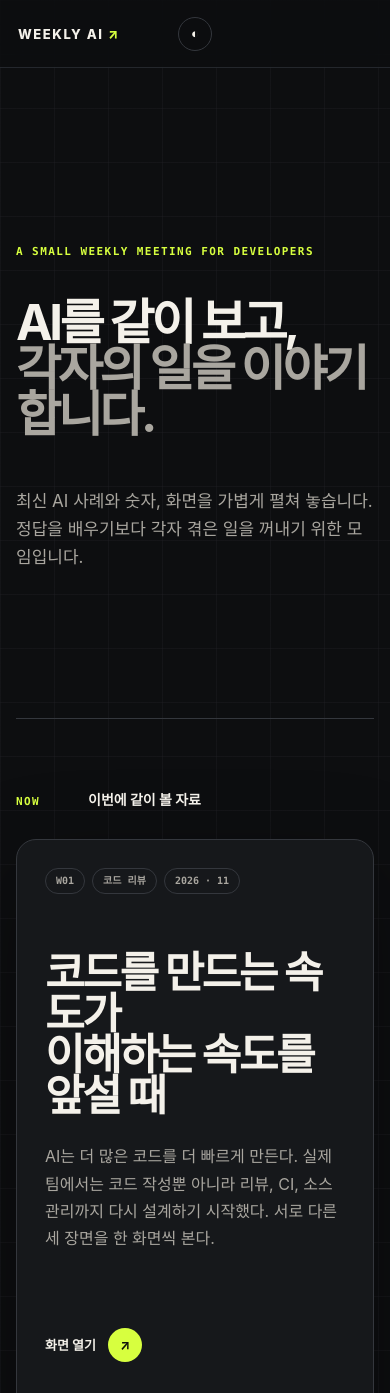
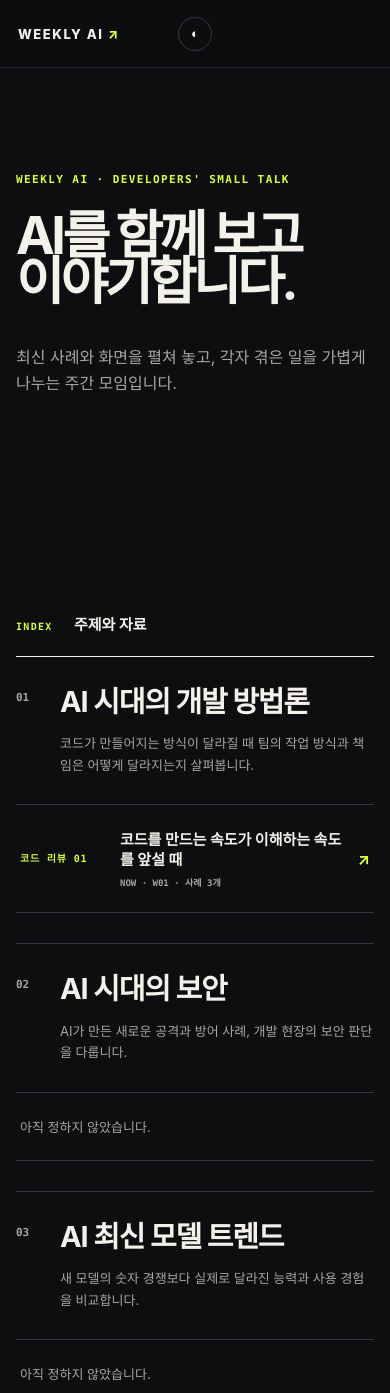
Before and after one commit to JuneHyung-Kim/weekly_ai_trend, a plain HTML site: page docs/index.html in a window 390 px wide. Shown: the top 1393 px of the page. Drawn offline with Linux system fonts and the light colour scheme.

Commit message:
Simplify topic navigation

```diff
--- a/docs/home.js
+++ b/docs/home.js
@@ -1,40 +1,48 @@
 (() => {
   const data = window.MEETING_DATA;
   const app = document.querySelector("#home-app");
-  const current = data.weeks.find((week) => week.id === data.currentWeek) || data.weeks[0];
   const escapeHtml = (value) => String(value).replaceAll("&", "&amp;").replaceAll("<", "&lt;").replaceAll(">", "&gt;").replaceAll('"', "&quot;").replaceAll("'", "&#039;");
 
+  const renderSessions = (topic) => {
+    const sessions = topic.subtopics.flatMap((subtopic) =>
+      subtopic.weeks.map((weekId, index) => ({
+        subtopic,
+        index: index + 1,
+        week: data.weeks.find((item) => item.id === weekId)
+      }))
+    ).filter((item) => item.week);
+
+    if (!sessions.length) return '<p class="directory-empty">아직 정하지 않았습니다.</p>';
+
+    return sessions.map(({ subtopic, index, week }) => `
+      <a class="session-link" href="weeks/${escapeHtml(week.id)}/">
+        <span class="session-name">${escapeHtml(subtopic.title)} ${String(index).padStart(2, "0")}</span>
+        <strong>${escapeHtml(week.title).replace("\n", " ")}</strong>
+        <small>${week.id === data.currentWeek ? "NOW · " : ""}${escapeHtml(week.ordinal)} · 사례 ${week.cases.length}개</small>
+        <b aria-hidden="true">↗</b>
+      </a>`).join("");
+  };
+
   app.innerHTML = `
-    <section class="home-hero archive-shell">
-      <p class="archive-kicker">A SMALL WEEKLY MEETING FOR DEVELOPERS</p>
-      <h1>AI를 같이 보고,<br><span>각자의 일을 이야기합니다.</span></h1>
-      <p class="home-intro">최신 AI 사례와 숫자, 화면을 가볍게 펼쳐 놓습니다. 정답을 배우기보다 각자 겪은 일을 꺼내기 위한 모임입니다.</p>
+    <section class="simple-hero archive-shell">
+      <p class="archive-kicker">WEEKLY AI · DEVELOPERS' SMALL TALK</p>
+      <h1>AI를 함께 보고<br>이야기합니다.</h1>
+      <p>최신 사례와 화면을 펼쳐 놓고, 각자 겪은 일을 가볍게 나누는 주간 모임입니다.</p>
     </section>
-    <section class="current-section archive-shell" aria-labelledby="current-heading">
-      <div class="section-label"><span>NOW</span><p id="current-heading">이번에 같이 볼 자료</p></div>
-      <a class="current-feature" href="weeks/${escapeHtml(current.id)}/">
-        <div class="current-copy">
-          <div class="current-meta"><span>${escapeHtml(current.ordinal)}</span><span>${escapeHtml(current.subtopic)}</span><span>${escapeHtml(current.dateLabel)}</span></div>
-          <h2>${escapeHtml(current.title).replace("\n", "<br>")}</h2>
-          <p>${escapeHtml(current.intro)}</p>
-          <strong class="enter-link">화면 열기 <i>↗</i></strong>
-        </div>
-        <div class="current-preview" aria-hidden="true">
-          <div class="preview-window-bar"><i></i><i></i><i></i><span>CODE REVIEW / W01</span></div>
-          <div class="preview-metric preview-metric-large"><small>MERGED CHANGES / DAY</small><strong>12×<b>+</b></strong></div>
-          <div class="preview-metric-row"><div><small>FIELD</small><strong>+26%</strong></div><div><small>OSS</small><strong>−19%</strong></div></div>
-          <div class="preview-flow"><span>AI</span><i>→</i><span>AI TEAM</span><i>→</i><span>HUMAN</span></div>
-        </div>
-      </a>
-    </section>
-    <section class="topic-section archive-shell" aria-labelledby="topics-heading">
-      <div class="section-label"><span>INDEX</span><p id="topics-heading">대주제와 소주제</p></div>
-      <div class="topic-list">
-        ${data.topics.map((topic) => `<article class="topic-row">
-          <span class="topic-number">${escapeHtml(topic.number)}</span>
-          <div class="topic-main"><h2>${escapeHtml(topic.title)}</h2><p>${escapeHtml(topic.description)}</p></div>
-          <div class="subtopic-list">${topic.subtopics.length ? topic.subtopics.map((subtopic) => `<a href="topics/${escapeHtml(topic.id)}/${escapeHtml(subtopic.id)}/"><span>${escapeHtml(subtopic.title)}</span><small>${subtopic.weeks.length} WEEK</small><b>↗</b></a>`).join("") : '<p class="topic-empty">소주제를 함께 채워갈 예정</p>'}</div>
-        </article>`).join("")}
+    <section class="directory archive-shell" aria-labelledby="directory-heading">
+      <div class="directory-heading">
+        <span>INDEX</span>
+        <h2 id="directory-heading">주제와 자료</h2>
+      </div>
+      <div class="directory-list">
+        ${data.topics.map((topic) => `
+          <article class="directory-topic">
+            <div class="directory-topic-title">
+              <span>${escapeHtml(topic.number)}</span>
+              <div><h3>${escapeHtml(topic.title)}</h3><p>${escapeHtml(topic.description)}</p></div>
+            </div>
+            <div class="session-list">${renderSessions(topic)}</div>
+          </article>`).join("")}
       </div>
     </section>`;
 
--- a/docs/styles.css
+++ b/docs/styles.css
@@ -205,6 +205,29 @@ footer p { margin: 0; }
 .subtopic-list a b { color: var(--lime); }
 .topic-empty { margin: 0; padding: 22px 4px; border-bottom: 1px solid var(--line); color: var(--muted); font-size: 13px; }
 
+/* Simplified one-click directory */
+.archive-page { background-image: none; }
+.simple-hero { min-height: 56svh; padding: clamp(100px, 14vh, 170px) 0 80px; }
+.simple-hero h1 { max-width: 950px; margin: 28px 0 0; font-size: clamp(58px, 8vw, 118px); line-height: .89; letter-spacing: -.07em; }
+.simple-hero > p:last-child { max-width: 620px; margin: 38px 0 0; color: var(--muted); font-size: clamp(16px, 1.5vw, 21px); line-height: 1.65; }
+.directory { padding: 46px 0 150px; }
+.directory-heading { display: grid; grid-template-columns: 90px 1fr; align-items: baseline; padding-bottom: 22px; border-bottom: 1px solid var(--text); }
+.directory-heading span { color: var(--lime); font: 800 10px/1 ui-monospace, SFMono-Regular, Menlo, monospace; letter-spacing: .13em; }
+.directory-heading h2 { margin: 0; font-size: 15px; }
+.directory-topic { display: grid; grid-template-columns: minmax(360px, .9fr) minmax(420px, 1.1fr); gap: clamp(35px, 6vw, 100px); padding: 38px 0; border-bottom: 1px solid var(--line); }
+.directory-topic-title { display: grid; grid-template-columns: 52px 1fr; gap: 18px; }
+.directory-topic-title > span { padding-top: 5px; color: var(--muted); font: 700 11px/1 ui-monospace, SFMono-Regular, Menlo, monospace; }
+.directory-topic-title h3 { margin: 0; font-size: clamp(28px, 3vw, 43px); line-height: 1.05; letter-spacing: -.04em; }
+.directory-topic-title p { max-width: 560px; margin: 16px 0 0; color: var(--muted); font-size: 13px; line-height: 1.65; }
+.session-list { border-top: 1px solid var(--line); }
+.session-link { min-height: 108px; padding: 20px 4px; display: grid; grid-template-columns: 105px 1fr auto; grid-template-rows: auto auto; column-gap: 20px; align-items: center; border-bottom: 1px solid var(--line); text-decoration: none; }
+.session-link:hover strong { color: var(--lime); }
+.session-name { grid-row: 1 / -1; color: var(--lime); font: 800 10px/1.4 ui-monospace, SFMono-Regular, Menlo, monospace; letter-spacing: .08em; }
+.session-link strong { align-self: end; font-size: 17px; line-height: 1.35; transition: color .2s ease; }
+.session-link small { align-self: start; margin-top: 8px; color: var(--muted); font: 700 9px/1 ui-monospace, SFMono-Regular, Menlo, monospace; }
+.session-link b { grid-column: 3; grid-row: 1 / -1; color: var(--lime); }
+.directory-empty { margin: 0; padding: 24px 4px; border-bottom: 1px solid var(--line); color: var(--muted); font-size: 13px; }
+
 /* Subtopic page */
 .breadcrumb { display: flex; gap: 10px; margin-bottom: 90px; color: var(--muted); font-size: 12px; }
 .breadcrumb a { text-decoration: none; }
@@ -249,6 +272,7 @@ a.week-card:hover { transform: translateY(-4px); border-color: color-mix(in srgb
   .topic-row { grid-template-columns: 56px 1fr; }
   .subtopic-list { grid-column: 2; }
   .week-grid { grid-template-columns: 1fr; }
+  .directory-topic { grid-template-columns: 1fr; gap: 28px; }
 }
 
 @media (max-width: 560px) {
@@ -285,6 +309,15 @@ a.week-card:hover { transform: translateY(-4px); border-color: color-mix(in srgb
   .week-card-visual, .next-mark { height: 175px; }
   .week-card-visual { padding: 18px; }
   .week-card-visual > b { font-size: 68px; }
+  .simple-hero { min-height: 520px; padding-top: 95px; }
+  .simple-hero h1 { font-size: 52px; }
+  .directory { padding-top: 25px; }
+  .directory-heading { grid-template-columns: 58px 1fr; }
+  .directory-topic { padding: 30px 0; }
+  .directory-topic-title { grid-template-columns: 34px 1fr; gap: 10px; }
+  .directory-topic-title h3 { font-size: 29px; }
+  .session-link { grid-template-columns: 88px 1fr auto; column-gap: 12px; }
+  .session-link strong { font-size: 15px; }
 }
 
 @media (prefers-reduced-motion: reduce) {
```
Also changed, not shown: docs/topic.js (deleted, +0 -47 lines), docs/topics/ai-development-methodology/code-review/index.html (deleted, +0 -25 lines), docs/weeks/ai-code-review-01/index.html (+1 -1 lines), 2 other files.
